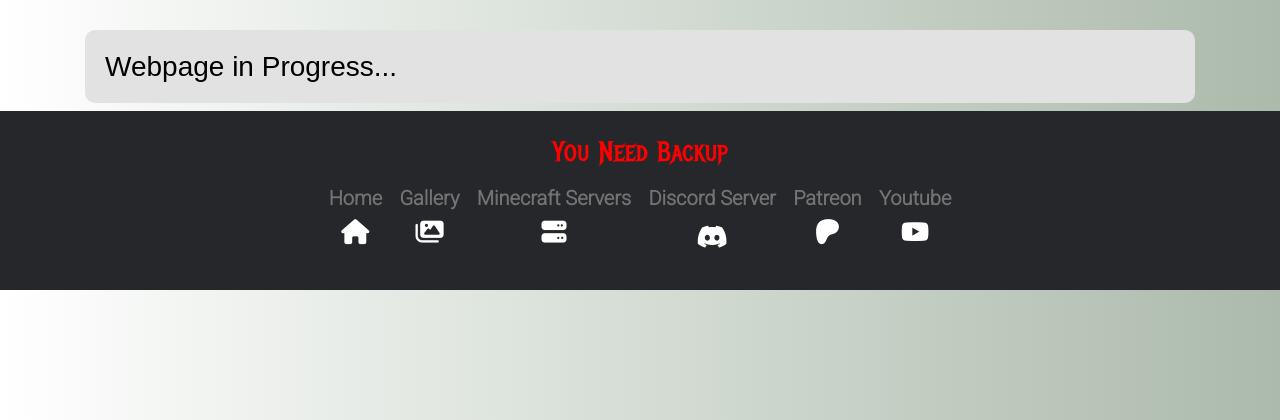
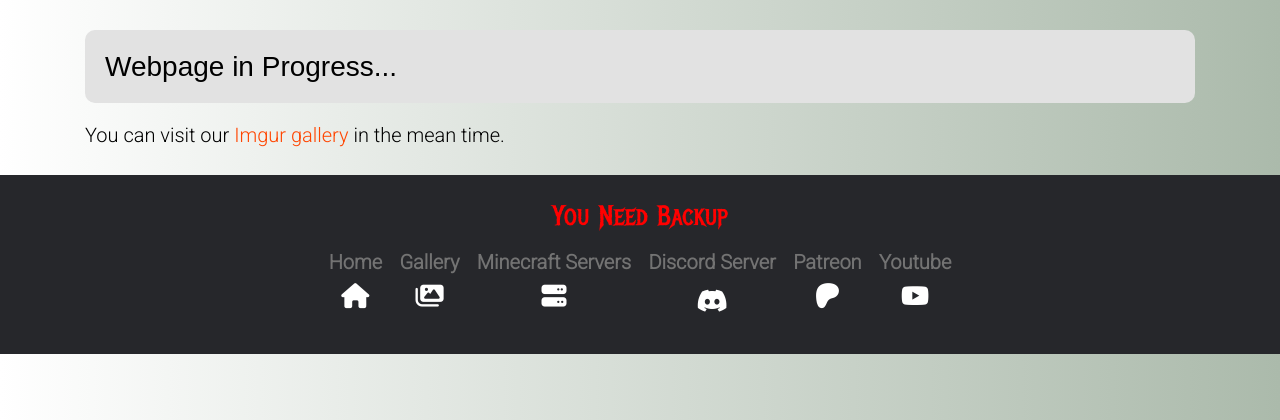
Before and after one commit to RohanJnr/YNBWebsite-Django, a Django app: template ynb_site/templates/gallery/list_mc_albums.html in a window 1280 px wide. Shown: the part 77-497 px from the top of the page. Run offline with Django 3.2, Linux system fonts and the light colour scheme; the template is opened without the code that fills it, so the values that code supplies are empty; some libraries are stand-ins or nearby versions.

Commit message:
temporary link to imgur gallery in the gallery webpage.

```diff
--- a/ynb_site/templates/gallery/list_mc_albums.html
+++ b/ynb_site/templates/gallery/list_mc_albums.html
@@ -17,6 +17,7 @@
         </ol>
     {% else %}
         <h3 class="in-progress">Webpage in Progress...</h3>
+        <p>You can visit our <a href="https://imgur.com/a/W34HKVf">Imgur gallery</a> in the mean time.</p>
     {% endif %}
 </div>
 
```
